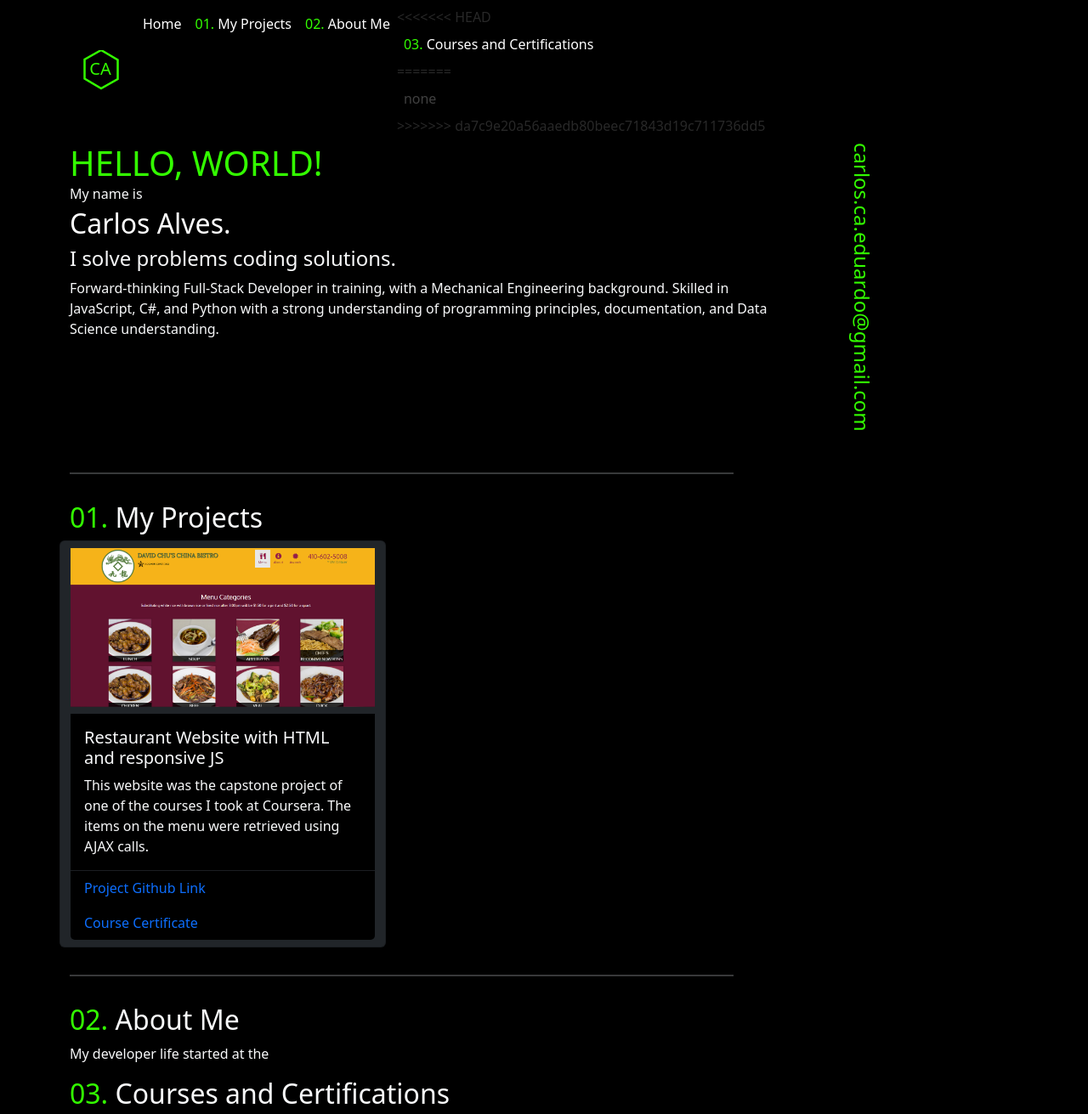
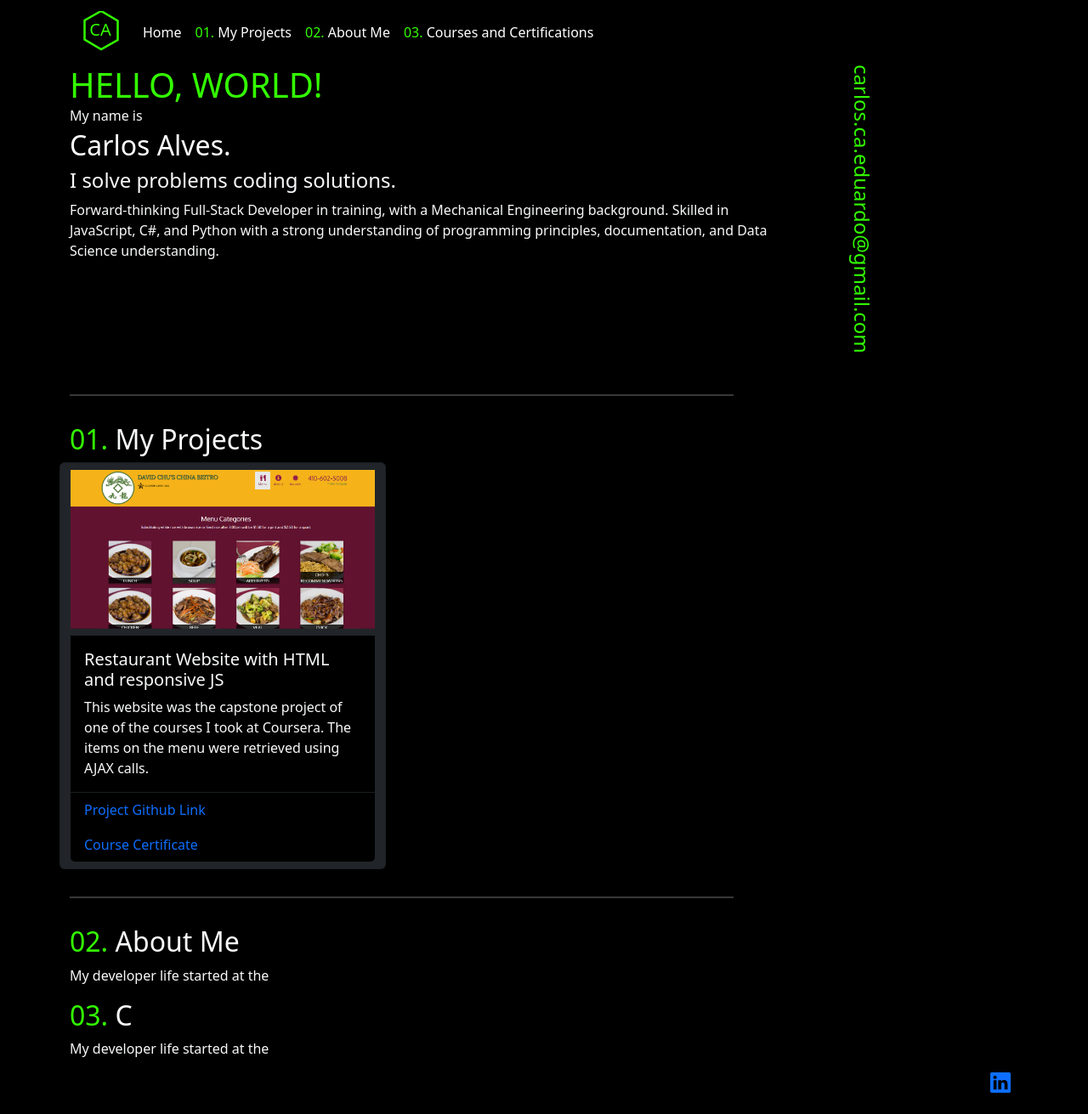
Before and after one commit to carloscaeduardo/carloscaeduardo.github.io, a plain HTML site: page index.html in a window 1280 px wide. Shown: the top 1311 px of the page at 85% size. After the commit the page ends 1286 px from the top, so only its background shows below. Drawn offline with nearby package versions, Linux system fonts and the light colour scheme.

```diff
--- a/index.html
+++ b/index.html
@@ -41,12 +41,8 @@
 
               </li>
               <li class="nav-item">
-<<<<<<< HEAD
                 <a  href="#courses" class="nav-link active text-decoration-none old-style"><span class="old-style">03.</span> Courses and Certifications</a>
 
-=======
-                <a class="nav-link disabled">none</a>
->>>>>>> da7c9e20a56aaedb80beec71843d19c711736dd5
               </li>
 
             </ul>
@@ -112,7 +108,7 @@
         </div>
 
         <div class="text-light">
-          <h2 id="courses"><span class="old-style">03. </span>Courses and Certifications</h2>
+          <h2 id="courses"><span class="old-style">03. </span>C</h2>
           <p>
             My developer life started at the
 
```
